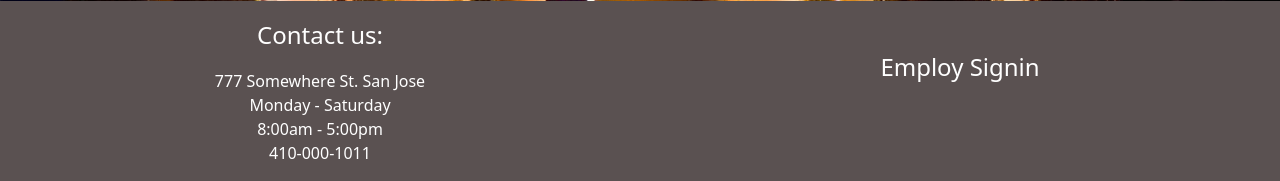
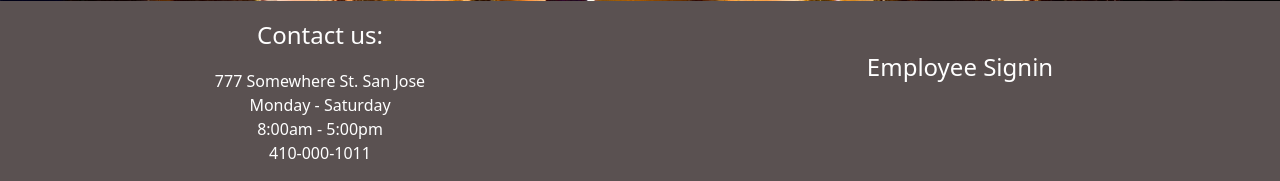
Before and after one commit to VapurGunslinger/Cmpe_131_Project, a Flask app: page /Adoption_steps in a window 1280 px wide. Shown: the part 1513-1694 px from the top of the page. Run offline with Flask 3, Linux system fonts and the light colour scheme; some libraries are stand-ins or nearby versions.

Commit message:
modified:   templates/base.html

```diff
--- a/templates/base.html
+++ b/templates/base.html
@@ -109,7 +109,7 @@
                 </div>
                 <div class="col-6 p-5 " >
                     <p class="fs-4 text-center ">
-                    <a class="nav-link" aria-current="page" href="{{url_for('home')}}">Employ Signin</a>
+                    <a class="nav-link" aria-current="page" href="{{url_for('home')}}">Employee Signin</a>
                     </p>
                 </div>
             </div>
```
